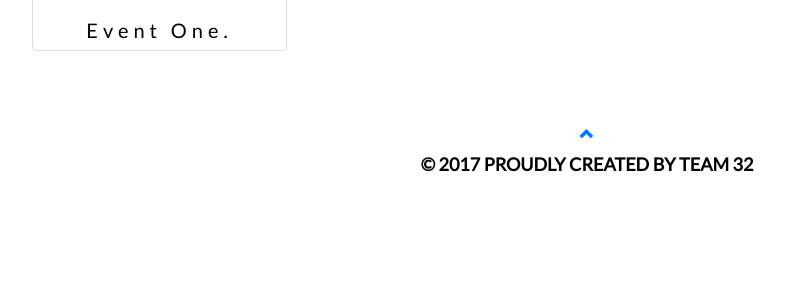
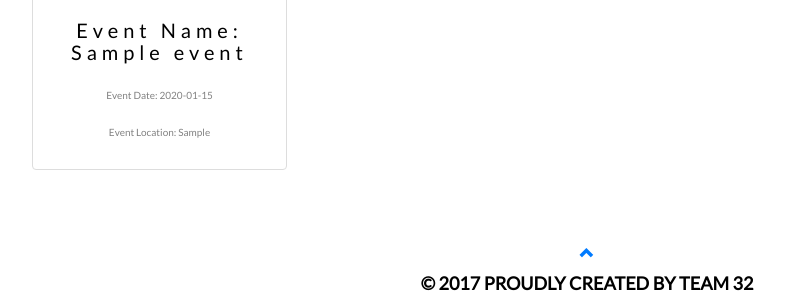
Before and after one commit to islanddove/aroundMe, a Django app: page / in a window 1280 px wide. Shown: the part 1833-2132 px from the top of the page, without its empty margins (53-838 px from the left). Before the commit the page ends 2005 px from the top, so only its background shows below. Run offline with Django 3.2, Linux system fonts and the light colour scheme; tables that the repository leaves empty hold one stand-in row (values such as "Sample post"); parts of the project's set-up code (start-up, migrations or seed data) failed here and were passed over; some libraries are stand-ins or nearby versions.

Commit message:
Final changes for MVP

```diff
--- a/templates/base.html
+++ b/templates/base.html
@@ -155,7 +155,10 @@
         		<div class="thumbnail">
      	 			<img src="https://i.pinimg.com/originals/9b/87/0b/9b870b29291ee7502d0ec99ab3b6733d.png" class="img-responsive" alt="Image">
      	 				<div class="container text-center">
-    	  				<h5 style="padding-top: 20px; font-size: 20px; text-align:center; color: black !important;letter-spacing: 5px;">Event One.</h5>
+    	  				<h5 style="padding-top: 20px; font-size: 20px; text-align:center; color: black !important;letter-spacing: 5px;">
+                  Event Name: {{ event.event_title }} </h5><br>
+                <h6>Event Date: {{ event.event_date }} </h6><br>
+                <h6> Event Location: {{ event.event_location}} </h6><br>
     	  			</div>
     	  		</div>
     		  </div>
```
Also changed, not shown: templates/eventpage.html (+4 -4 lines).
